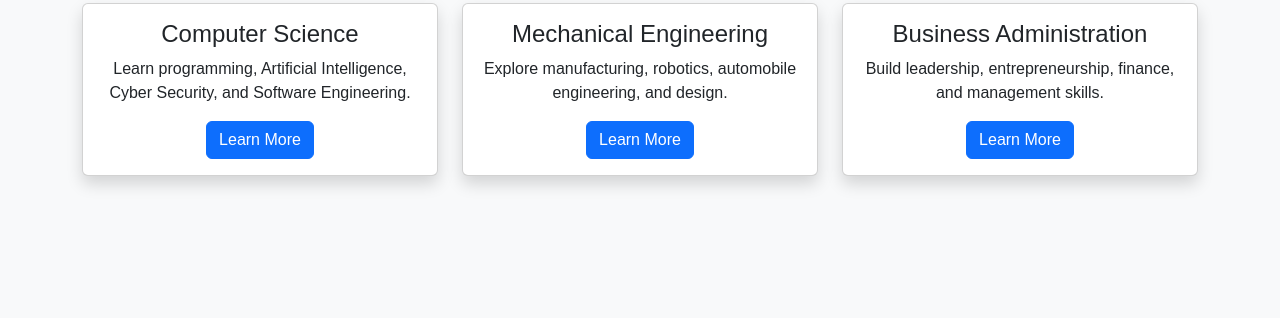
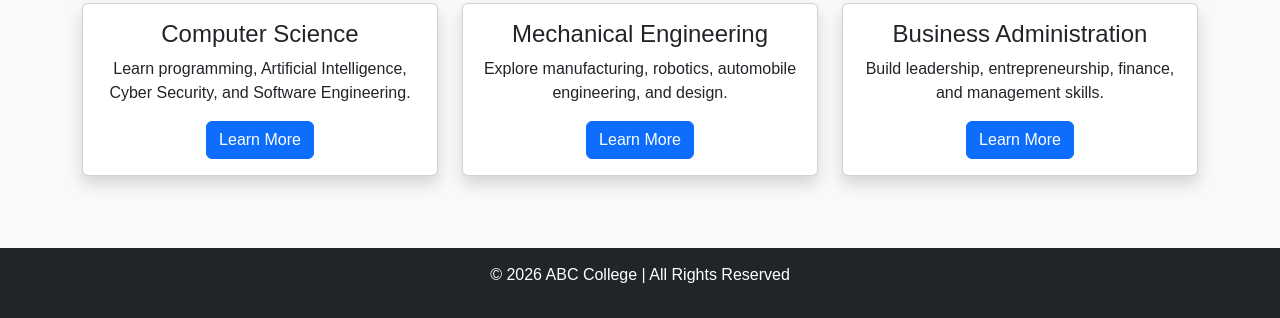
Before and after one commit to kis0nn/college-homepage, a plain HTML site: page index.html in a window 1280 px wide. Shown: the part 483-801 px from the top of the page. Drawn offline with nearby package versions, Linux system fonts and the light colour scheme.

Commit message:
Update index.html

```diff
--- a/index.html
+++ b/index.html
@@ -132,6 +132,10 @@
     </div>
 </div>
 
+<footer>
+    <p>© 2026 ABC College | All Rights Reserved</p>
+</footer>
+
 <script src="https://cdn.jsdelivr.net/npm/bootstrap@5.3.3/dist/js/bootstrap.bundle.min.js"></script>
 
 </body>
```
